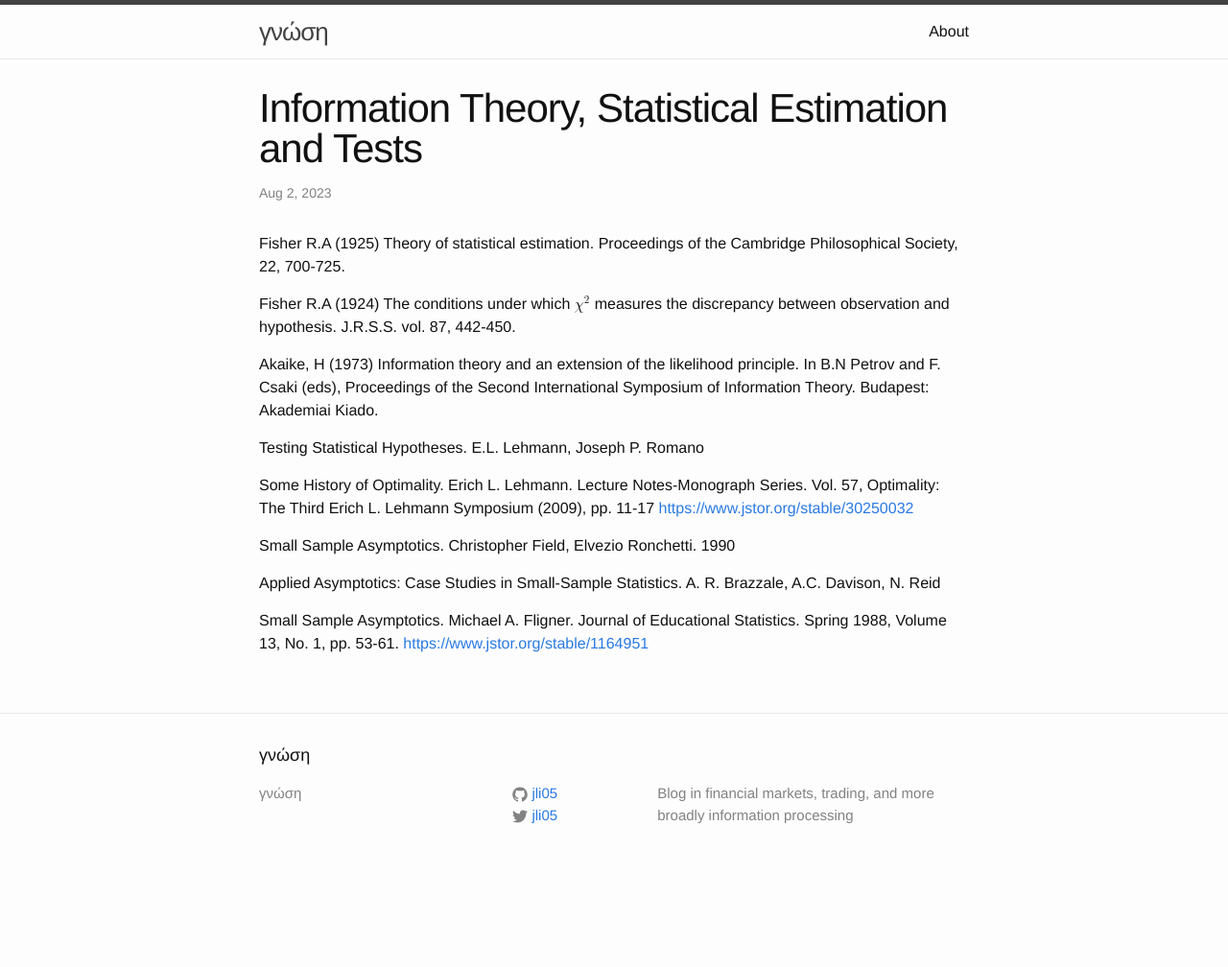
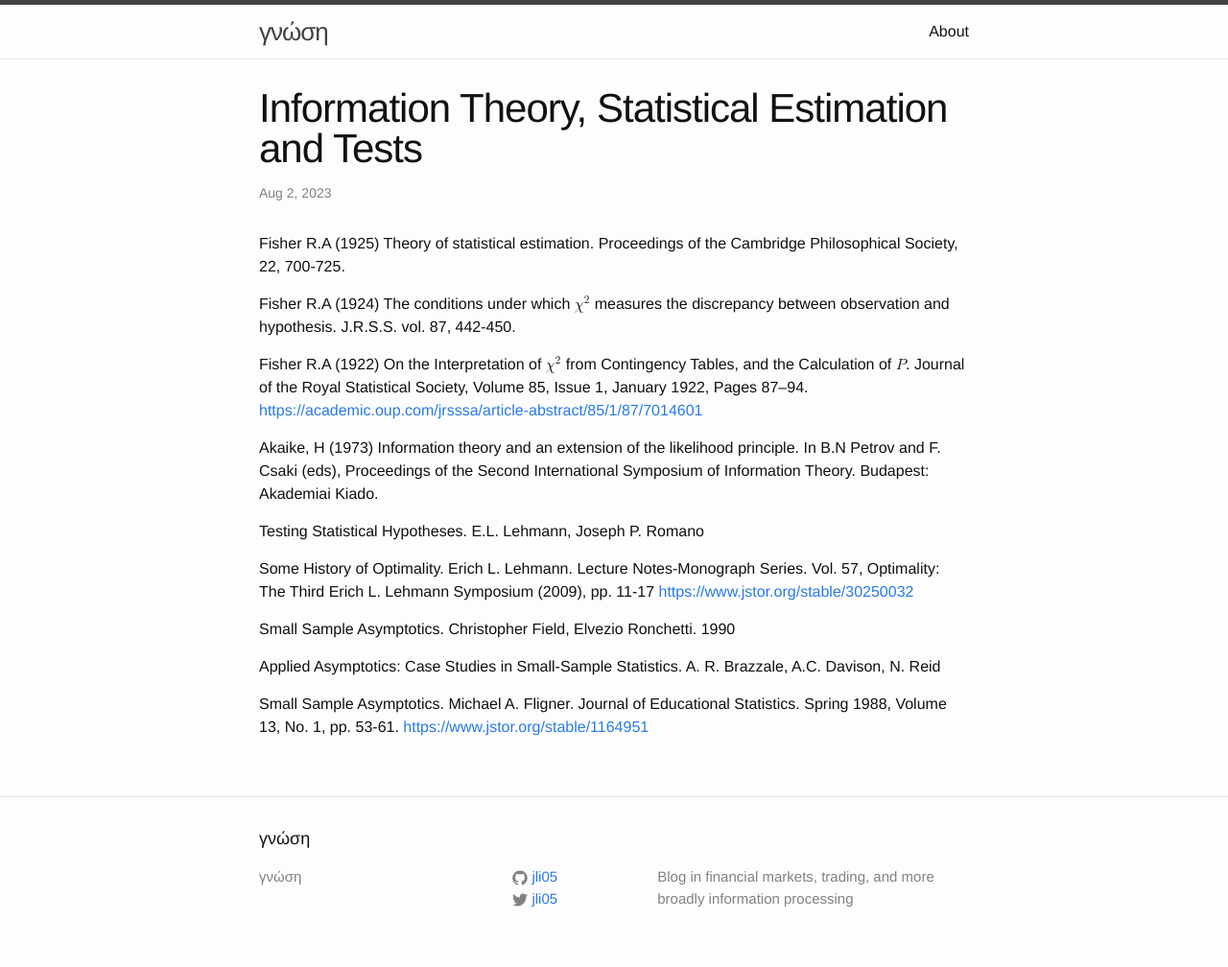
Before and after one commit to jli05/jli05.github.io, a Jekyll site: the page built from _posts/2023-08-02-Statistical-Estimation-Tests.md, in a window 1280 px wide. Shown: the whole page at 96% size. Built offline with Jekyll 4.4.1, drawn with Linux system fonts in a browser that asks for light colours; before the commit the page ends 921 px from its top, so only the background shows below that.

Commit message:
add Fisher 1922

```diff
--- a/_posts/2023-08-02-Statistical-Estimation-Tests.md
+++ b/_posts/2023-08-02-Statistical-Estimation-Tests.md
@@ -6,6 +6,8 @@ layout: post
 Fisher R.A (1925) Theory of statistical estimation. Proceedings of the Cambridge Philosophical Society, 22, 700-725.
 
 Fisher R.A (1924) The conditions under which <math><msup><mi>χ</mi><mn>2</mn></msup></math> measures the discrepancy between observation and hypothesis. J.R.S.S. vol. 87, 442-450.
+
+Fisher R.A (1922) On the Interpretation of <math><msup><mi>χ</mi><mn>2</mn></msup></math> from Contingency Tables, and the Calculation of <math><mi>P</mi></math>. Journal of the Royal Statistical Society, Volume 85, Issue 1, January 1922, Pages 87–94. [https://academic.oup.com/jrsssa/article-abstract/85/1/87/7014601](https://academic.oup.com/jrsssa/article-abstract/85/1/87/7014601)
 
 Akaike, H (1973) Information theory and an extension of the likelihood principle. In B.N Petrov and F. Csaki (eds), Proceedings of the Second International Symposium of Information Theory. Budapest: Akademiai Kiado.
 
```
